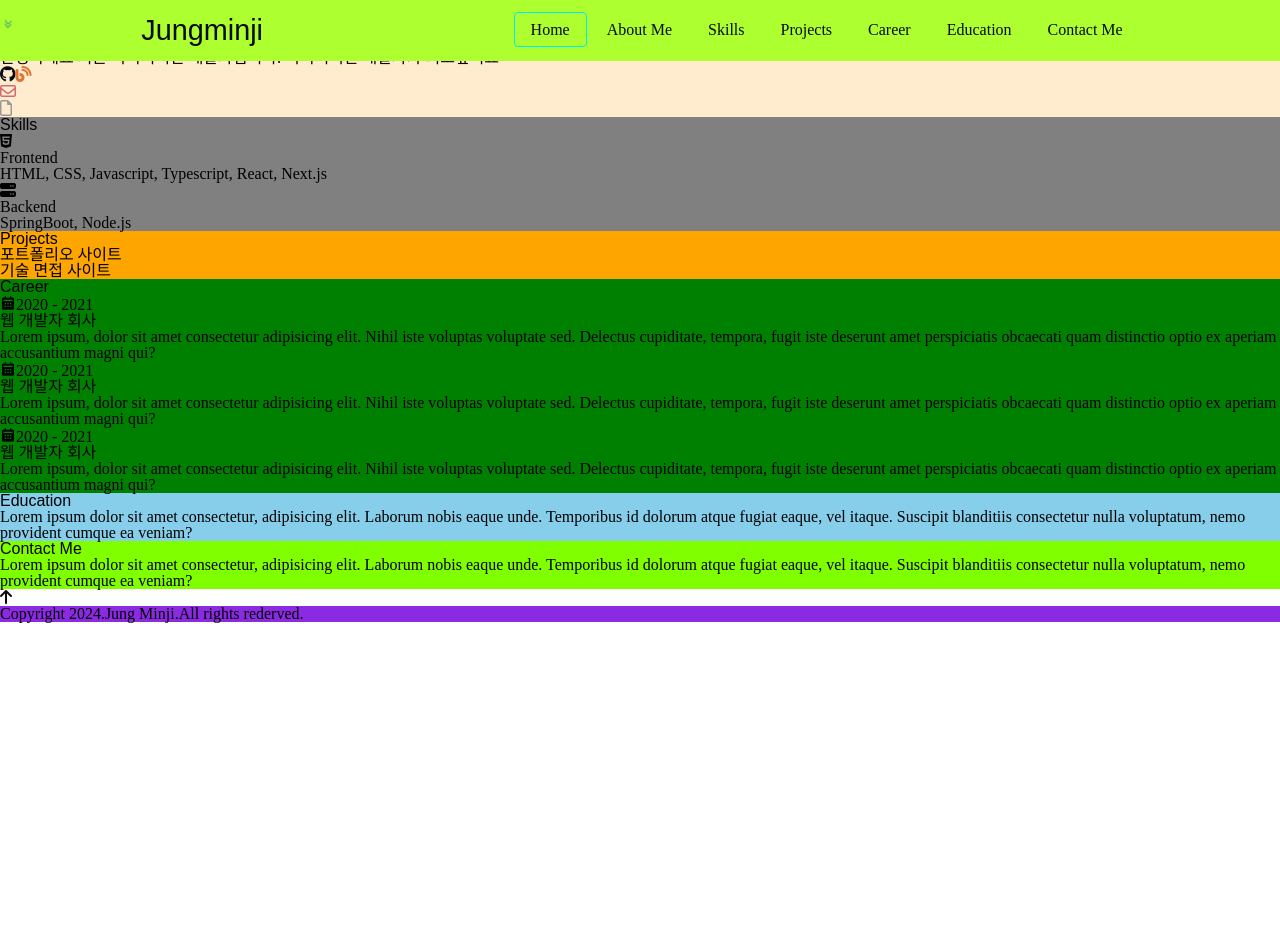
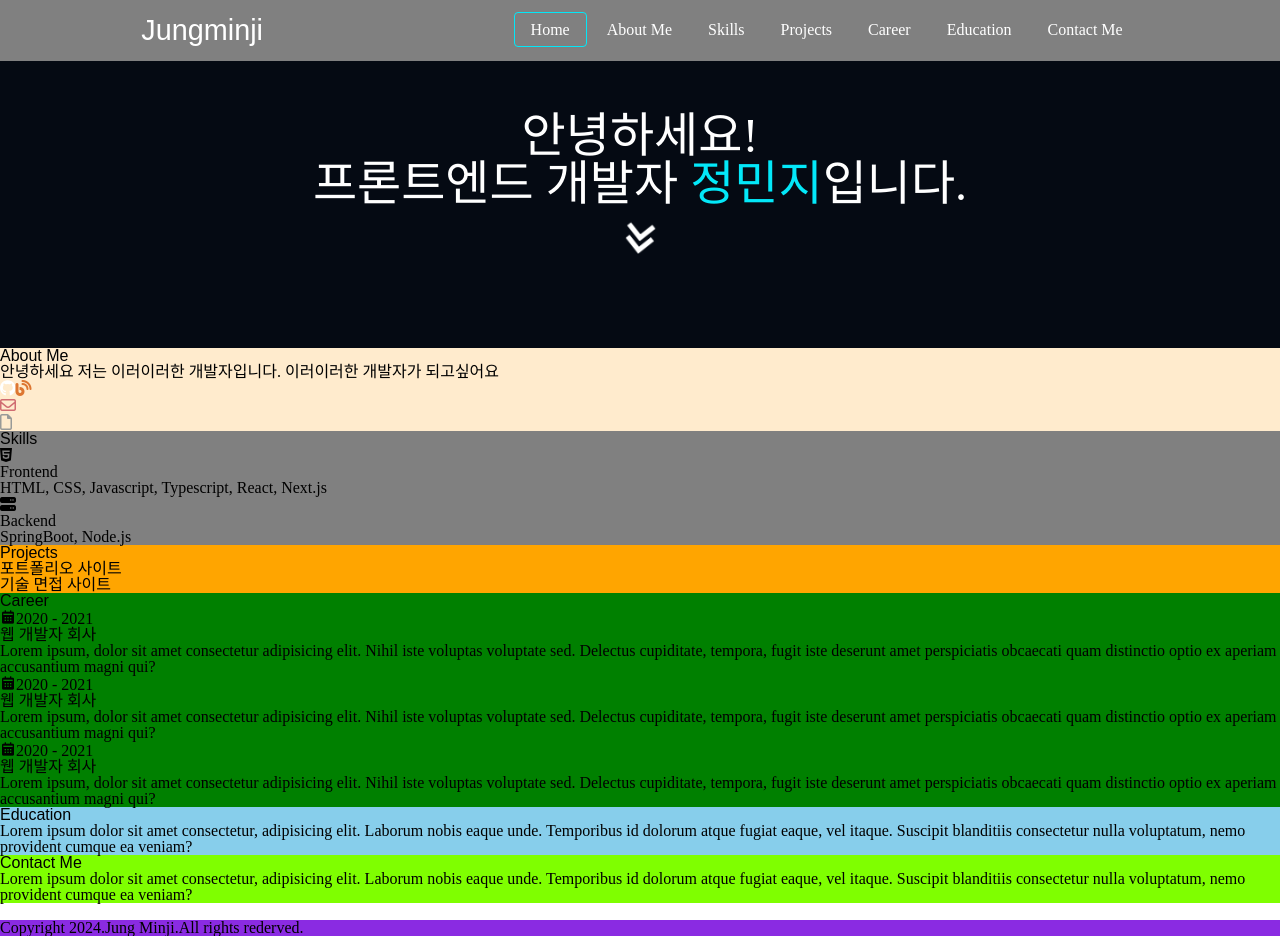
Before and after one commit to jungminji0215/jungminji-portfolio, a React (Vite) app: page / in a window 1280 px wide. Before the commit the page ends 800 px from the top, so only its background shows below. Built offline with nearby package versions, Linux system fonts and the light colour scheme; a web font is replaced by a local one.

Commit message:
style : home

```diff
--- a/src/App.css
+++ b/src/App.css
@@ -33,13 +33,30 @@
   border-radius: 4px;
 }
 
+/* Home */
+#home {
+  background-color: var(--color-primary);
+  color: var(--color-text);
+  padding: 5rem 1rem;
+  padding-top: 7rem;
+  text-align: center;
+}
+
+.home__title {
+  font-size: 3rem;
+}
+
+.home__title--strong {
+  color: var(--color-accent);
+}
+
+.home__scroll__icon {
+  font-size: 60px;
+}
+
 /* TODO 삭제 */
 header {
-  background-color: greenyellow;
-}
-
-#home {
-  background-color: red;
+  background-color: gray;
 }
 
 #about-me {
--- a/src/App.jsx
+++ b/src/App.jsx
@@ -55,13 +55,16 @@ function App() {
       <main>
         {/* Home */}
         <section id="home">
-          <p>안녕하세요, 프론트엔드 개발자 정민지입니다.</p>
-          <a href="#about-me">
-            <i
-              className="bx bx-chevrons-down bx-flip-horizontal bx-tada"
-              style={{ color: "#5db86b" }}
-            ></i>
-          </a>
+          <p className="home__title">
+            안녕하세요! <br /> 프론트엔드 개발자{" "}
+            <strong className="home__title--strong">정민지</strong>입니다.
+          </p>
+          <div className="home__scroll">
+            {/* <span>스크롤</span> */}
+            <a href="#about-me">
+              <i className="bx bx-chevrons-down bx-flip-horizontal bx-tada home__scroll__icon"></i>
+            </a>
+          </div>
         </section>
 
         {/* About Me */}
--- a/src/index.css
+++ b/src/index.css
@@ -7,7 +7,7 @@
   --color-primary-variant: var(--color-gray);
   --color-accent: var(--color-blue);
   --color-accent-variant: var(--color-orange);
-  --color-text: var(--color-black);
+  --color-text: var(--color-white);
 
   /* Colors */
   --color-white: #ffffff;
```
